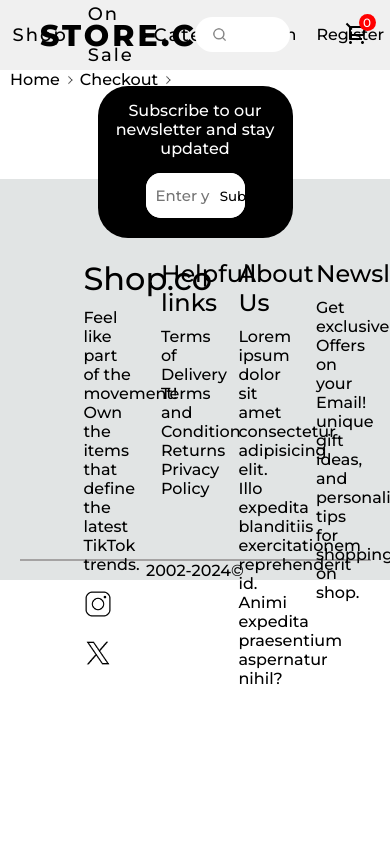
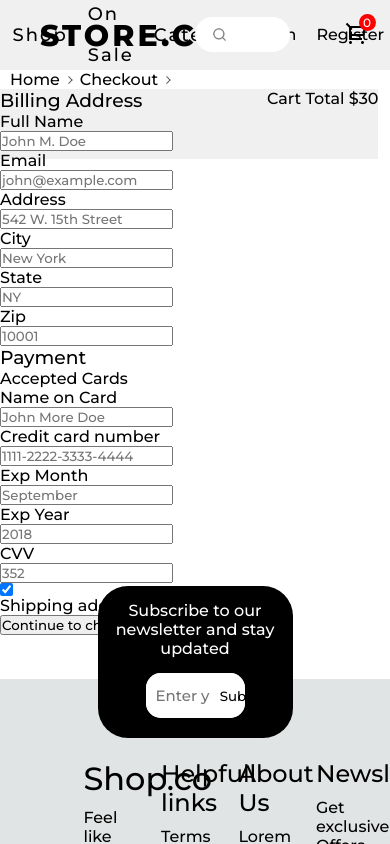
Before and after one commit to codesyco/TiktokShop, a React (Create React App) app: page /checkout in a window 390 px wide. Shown: the top 844 px of the page. Built offline with nearby package versions, Linux system fonts and the light colour scheme.

Commit message:
added more responsiveness to the components

```diff
--- a/src/App.js
+++ b/src/App.js
@@ -13,6 +13,7 @@ import Profile from './Pages/Profile';
 import Login from './Pages/Login';
 import Details from './Pages/Details';
 import Breadcrumb from './Components/Breadcrumb/Breadcrumb';
+import Checkout from './Components/Checkout/Checkout';
 
 function App() {
   const [cart, setCart] = useState([]);
@@ -28,6 +29,7 @@ function App() {
               <Route path=':productId' element={<Product/>}/>
             </Route>
             <Route path='/cart' element={<Cart/>} />
+            <Route path='/checkout' element={<Checkout/>} />
             <Route path='/category' element={<ShopCategory/>} />
             <Route path='/login' element={<Login/>} />
             <Route path='/register' element={<Signup/>} />
--- a/src/Components/CartItems/CartItems.jsx
+++ b/src/Components/CartItems/CartItems.jsx
@@ -5,15 +5,15 @@ import { ShopContext } from '../../Context/ShopContext';
 import allProduct from '../Assets/allProducts';
 
 const CartItems = () => {
-  const { cartItems, removeFromCart } = useContext(ShopContext);
-  const [count, setCount] = useState(0);
+  const {getTotalCartAmount,cartItems, removeFromCart } = useContext(ShopContext);
+  // const { product } = props;
 
-  const increaseItem = (e) => {
-    setCount(count + 1);
+  const increaseItem = () => {
+    // (+ 1);
   };
 
-  const decreaseItem = (e) => {
-    setCount(count - 1);
+  const decreaseItem = () => {
+    // (- 1);
   };
 
   // Function to render the <hr/> tags
@@ -39,6 +39,11 @@ const renderHrTags = (index, cartLength) => {
 
   return (
     <div className='cartitem'>
+      {/* if (productsInCart === 0) {
+
+
+      } */}
+
       {productsInCart.map((product, index) => (
         <React.Fragment key={product.id}>
             <div className="cartitembox" style={{display:"flex"}}>
@@ -51,11 +56,11 @@ const renderHrTags = (index, cartLength) => {
                         <img src={remove} width={25} height={25} onClick={() => removeFromCart(product.id)} alt="Remove item" />
                     </div>
                     <div className="quantityandprice" style={{display:"flex", marginTop:"55px", gap:"80px"}}>
-                        <p style={{fontSize:"20px", fontWeight:"700"}}>${product.newPrice * cartItems[product.id]}</p>
+                        <p style={{fontSize:"20px", fontWeight:"700"}}>${(product.newPrice * cartItems[product.id]).toFixed(2)}</p>
                         <div className="quantitybuttons">
-                            <button onClick={decreaseItem}>-</button>
+                            {/* <button onClick={decreaseItem}>-</button> */}
                             <button className='cartquantity' style={{minWidth:"20px", maxWidth:"99px"}}>{cartItems[product.id]}</button>
-                            <button onClick={increaseItem}>+</button>
+                            {/* <button onClick={increaseItem}>+</button>  */}
                         </div>
                     </div>
                 </div>
@@ -63,6 +68,10 @@ const renderHrTags = (index, cartLength) => {
                 {renderHrTags(index, productsInCart.length)}
         </React.Fragment>
       ))}
+      {/* <div className="total">
+        <div>subtotal</div>
+        <p>${getTotalCartAmount()}</p>
+      </div> */}
     </div>
   );
 };
--- /dev/null
+++ b/src/Components/Checkout/Checkout.jsx
@@ -0,0 +1,75 @@
+import React from 'react'
+import "./Checkout.css"
+
+const Checkout = () => {
+  return (
+  <div className="row" style={{display:"flex", height:"500px"}}>
+    <div className="col-75">
+      <div className="container">
+        <form action="/action_page.php">
+          <div className="row">
+            <div className="col-50">
+              <h3>Billing Address</h3>
+              <label for="fname"><i className="fa fa-user"></i> Full Name</label>
+              <input type="text" id="fname" name="firstname" placeholder="John M. Doe"/>
+              <label for="email"><i className="fa fa-envelope"></i> Email</label>
+              <input type="text" id="email" name="email" placeholder="john@example.com"/>
+              <label for="adr"><i className="fa fa-address-card-o"></i> Address</label>
+              <input type="text" id="adr" name="address" placeholder="542 W. 15th Street"/>
+              <label for="city"><i className="fa fa-institution"></i> City</label>
+              <input type="text" id="city" name="city" placeholder="New York"/>
+              <div className="row">
+                <div className="col-50">
+                  <label for="state">State</label>
+                  <input type="text" id="state" name="state" placeholder="NY"/>
+                </div>
+                <div className="col-50">
+                  <label for="zip">Zip</label>
+                  <input type="text" id="zip" name="zip" placeholder="10001"/>
+                </div>
+              </div>
+            </div>
+            <div className="col-50">
+              <h3>Payment</h3>
+              <label for="fname">Accepted Cards</label>
+              <div className="icon-container">
+                <i className="fa fa-cc-visa" style={{color:"navy"}}></i>
+                <i className="fa fa-cc-amex" style={{color:"blue"}}></i>
+                <i className="fa fa-cc-mastercard" style={{color:"red"}}></i>
+                <i className="fa fa-cc-discover" style={{color:"orange"}}></i>
+              </div>
+              <label for="cname">Name on Card</label>
+              <input type="text" id="cname" name="cardname" placeholder="John More Doe"/>
+              <label for="ccnum">Credit card number</label>
+              <input type="text" id="ccnum" name="cardnumber" placeholder="1111-2222-3333-4444"/>
+              <label for="expmonth">Exp Month</label>
+              <input type="text" id="expmonth" name="expmonth" placeholder="September"/>
+              <div className="row">
+                <div className="col-50">
+                  <label for="expyear">Exp Year</label>
+                  <input type="text" id="expyear" name="expyear" placeholder="2018"/>
+                </div>
+                <div className="col-50">
+                  <label for="cvv">CVV</label>
+                  <input type="text" id="cvv" name="cvv" placeholder="352"/>
+                </div>
+              </div>
+            </div>
+          </div>
+          <label>
+            <input type="checkbox" checked="checked" name="sameadr"/> Shipping address same as billing
+          </label>
+          <input type="submit" value="Continue to checkout" classNameName="btn"/>
+        </form>
+      </div>
+    </div>
+    <div className="col-25">
+      <div className="container">
+        <h4>Cart <span classNameName="price" style={{color:"black"}}><i className="fa fa-shopping-cart"></i> Total $30</span></h4>
+      </div>
+    </div>
+  </div>
+)
+}
+
+export default Checkout
--- a/src/Components/Navbar/Navbar.jsx
+++ b/src/Components/Navbar/Navbar.jsx
@@ -1,12 +1,14 @@
-import React, { useState } from "react";
+import React, { useContext, useState } from "react";
 import './Navbar.css'
 import search_icon from "../Assets/search-line.png"
 import cart_icon from "../Assets/shopping-cart-2-line.png"
 import user_icon from "../Assets/user.png"
 import { Link } from "react-router-dom";
 import ProductDisplay from "../ProductDisplay/ProductDisplay";
+import { ShopContext } from "../../Context/ShopContext";
 const Navbar = (props) => {
-    const [counter, setConter] = useState(0);
+    // const [counter, setConter] = useState(0);
+    const {getTotalCartItems} = useContext(ShopContext)
     // const {product} = props;
     return(
         <div class="container">
@@ -30,7 +32,7 @@ const Navbar = (props) => {
             </ul>
             <div className="cart_icon">
                 <Link to='/cart'><img src={cart_icon} alt="" /></Link>
-                <div className="cartcount">0</div>
+                <div className="cartcount">{getTotalCartItems()}</div>
             </div>
             <div className="user_icon">
                 <Link to='/profile'><img className="uicon" src={user_icon} alt="" /></Link>
--- a/src/Context/ShopContext.jsx
+++ b/src/Context/ShopContext.jsx
@@ -16,14 +16,39 @@ const ShopContextProvider = (props) => {
 
     const addToCart = (itemId, count) => {
         setCartItems((prev) => ({...prev, [itemId]:prev[itemId] + count}))
-        console.log(cartItems);
+        // console.log(cartItems);
     }
 
     const removeFromCart = (itemId) => {
         setCartItems((prev) => ({...prev, [itemId]:prev[itemId] -1}))
     }
 
-    const contextValue = {allProduct, cartItems, addToCart, removeFromCart};
+    const getTotalCartAmount = () => {
+        let totalAmount = 0;
+        // console.log(cartItems)
+        for(const goods in cartItems)
+        {
+            if (cartItems[goods]>0)
+                {
+                let itemInfo = allProduct.find((product) => product.id === Number(goods))
+                totalAmount += itemInfo.newPrice * cartItems[goods];
+            }
+
+
+        }
+            return totalAmount;
+    }
+    const getTotalCartItems = () => {
+        let goodscount = 0;
+        for (const item in cartItems){
+            if(cartItems[item]>0){
+                goodscount += cartItems[item];
+            }
+        }
+        return goodscount;
+    }
+
+    const contextValue = {getTotalCartItems, getTotalCartAmount, allProduct, cartItems, addToCart, removeFromCart};
 
     return(
         <ShopContext.Provider value={contextValue}>
--- a/src/Pages/CSS/Cart.css
+++ b/src/Pages/CSS/Cart.css
@@ -12,3 +12,7 @@
     color: white;
     background-color: black;
 }
+.checoutbtn a{
+    color: white;
+    text-decoration: none;
+}
--- a/src/Pages/Cart.jsx
+++ b/src/Pages/Cart.jsx
@@ -1,6 +1,8 @@
-import React from 'react'
+import React, { useContext } from 'react'
 import CartItems from '../Components/CartItems/CartItems'
 import "./CSS/Cart.css"
+import { Link } from 'react-router-dom'
+import { ShopContext } from '../Context/ShopContext'
 
 // const displaytotal = (productsInCart, index) => {
 //   ${productsInCart.newPrice * cartItems[product.id]}
@@ -8,6 +10,12 @@ import "./CSS/Cart.css"
 // }
 
 const Cart = ({item}) => {
+  const {getTotalCartAmount, addToCart} = useContext(ShopContext);
+
+  const gotocheckout = () =>{
+    addToCart(item)
+  }
+
   return (
     <div className='cart' style={{width: "100%", marginBottom:"auto"}}>
       <div className="cartbody" style={{width:"85%", height:"auto", margin:"auto", padding:"40px 60px"}}>
@@ -18,15 +26,27 @@ const Cart = ({item}) => {
         <div className='ordersummary' style={{marginTop:"20px", width:"85%"}}>
           <h2 style={{fontWeight:" 700"}}>Order Summary</h2>
           <div className="containerforsummary" >
-            <div style={{display:"flex", justifyContent:"space-between"}}>
+            <div style={{display:"flex", justifyContent:"space-between", width:"45%"}}>
               <p>Subtotal</p>
-              <p>$100</p>
+              <p>${getTotalCartAmount().toFixed(2)}</p>
             </div>
-            <div> Discount</div>
-            <div>Delivery fee</div>
+            <div style={{display:"flex", justifyContent:"space-between", width:"45%"}}>
+              <p>Discount</p>
+              <p> $0.00</p>
+            </div>
+            <div style={{display:"flex", justifyContent:"space-between", width:"45%"}}>
+              <p>Delivery fee</p>
+              <p>Free</p>
+            </div>
           </div>
-            <div>Total</div>
-          <button className='checoutbtn'> Go to Checkout</button>
+            <div style={{display:"flex", justifyContent:"space-between", width:"45%"}}>
+              <p>Total</p>
+              <p>${getTotalCartAmount().toFixed(2)}</p>
+            </div>
+          <button className='checoutbtn' onClick={gotocheckout}> <Link to="/checkout">
+            Go to Checkout
+            </Link>
+            </button>
         </div>
       </div>
     </div>
```
Also changed, not shown: src/Components/Checkout/Checkout.css (added).
